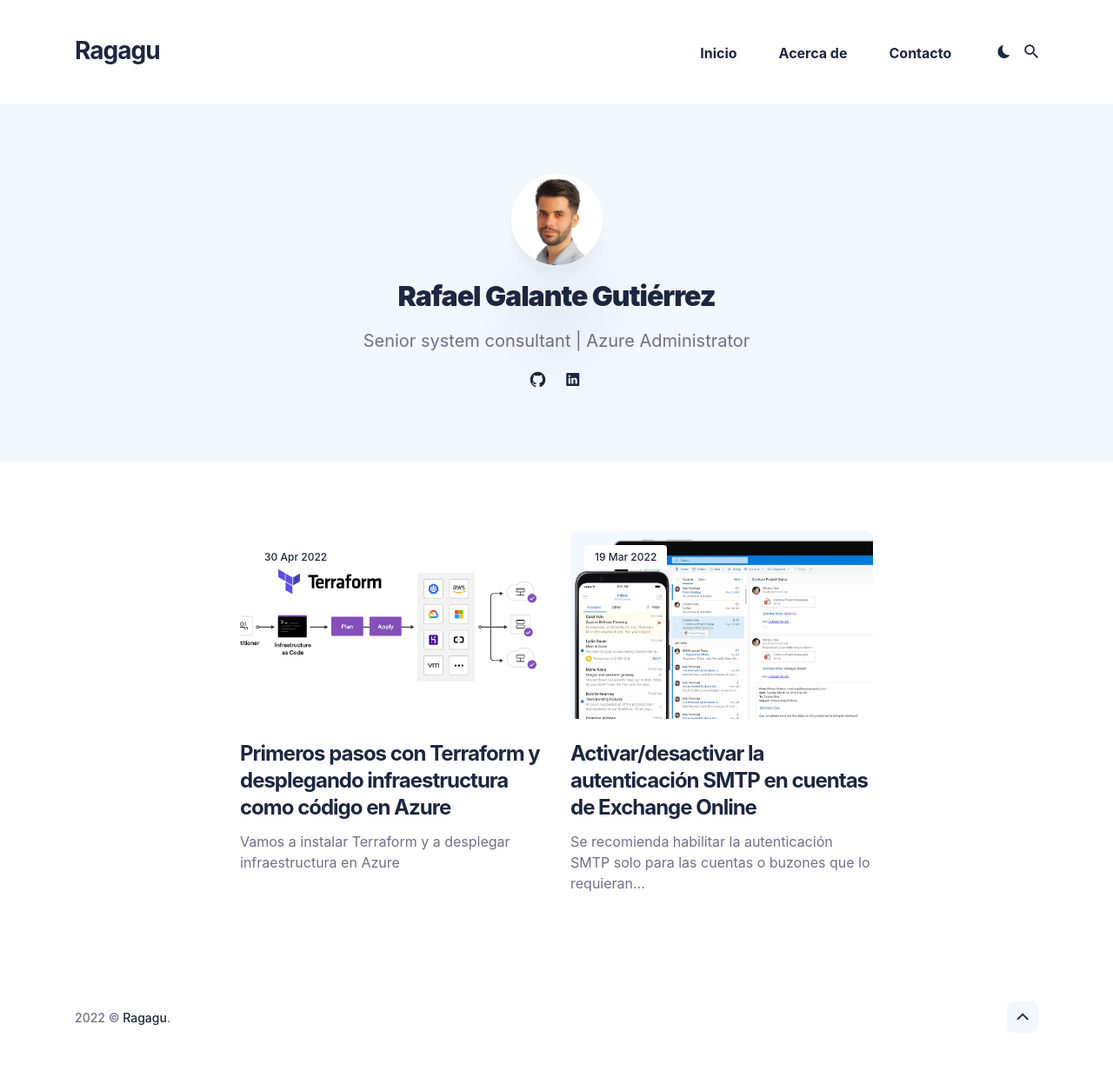
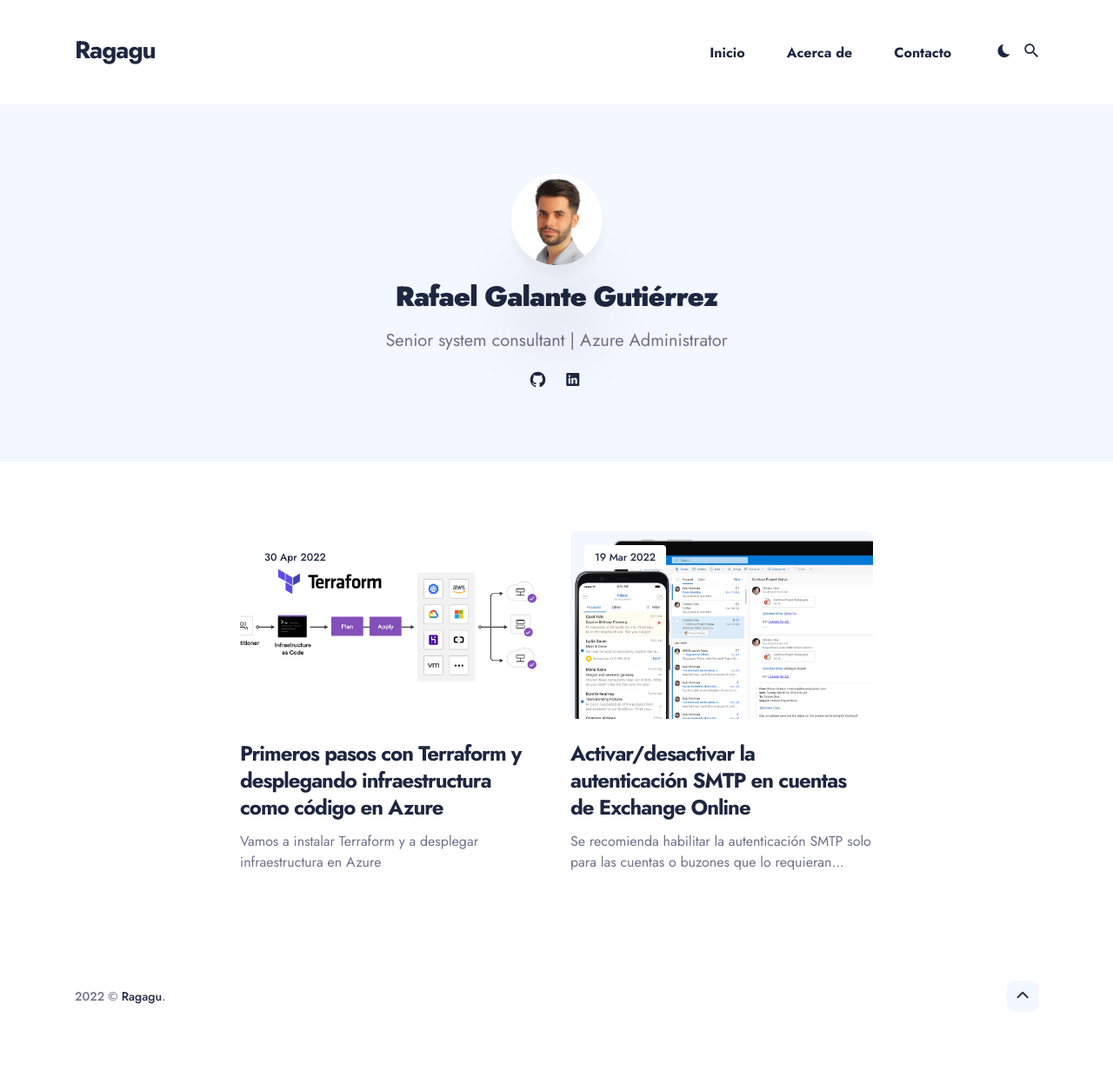
Before and after one commit to ragagu/ragagu-blog, a Jekyll site: the page built from index.html, in a window 1280 px wide. Shown: the whole page at 87% size. Built offline with Jekyll 4.4.1, drawn with Linux system fonts in a browser that asks for light colours; nearby versions of some CDN libraries; the list of posts is cut into pages by our own code; after the commit the page ends 1208 px from its top, so only the background shows below that.

Commit message:
Update _variables.scss

```diff
--- a/_sass/0-settings/_variables.scss
+++ b/_sass/0-settings/_variables.scss
@@ -19,12 +19,12 @@ $base-font-size: 20px;
 $base-font-style: normal;
 $base-font-variant: normal;
 $base-font-weight: normal;
-$base-font-family: "SF Pro Text","SF Pro Icons","Helvetica Neue","Helvetica","Arial",sans-serif;
+$base-font-family: 'Jost', Helvetica Neue, Helvetica, Arial, sans-serif;
 $base-line-height: 1.5;
 
 // Headings
 $heading-font-weight: 700;
-$heading-font-family: "SF Pro Text","SF Pro Icons","Helvetica Neue","Helvetica","Arial",sans-serif;
+$heading-font-family: 'Jost', Helvetica Neue, Helvetica, Arial, sans-serif;
 
 $font-size-h1:  36px;
 $font-size-h2:  28px;
```
